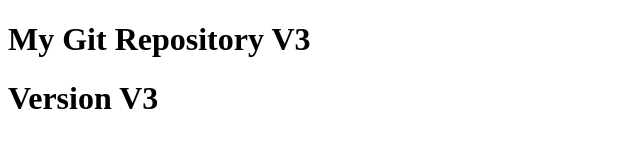
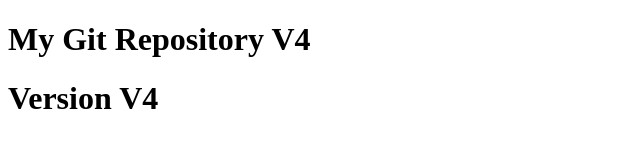
Before and after one commit to Abbu1311/my_repo_1, a plain HTML site: page index.html in a window 1280 px wide. Shown: the full height of the page, 0-640 px from the left. Drawn offline with Linux system fonts and the light colour scheme.

Commit message:
This is V4

```diff
--- a/index.html
+++ b/index.html
@@ -6,7 +6,7 @@
     <title>Document</title>
  </head>
  <body>
-    <h1>My Git Repository V3</h1>
-    <h1> Version V3</h1>
+    <h1>My Git Repository V4</h1>
+    <h1> Version V4</h1>
  </body>
  </html>
```
